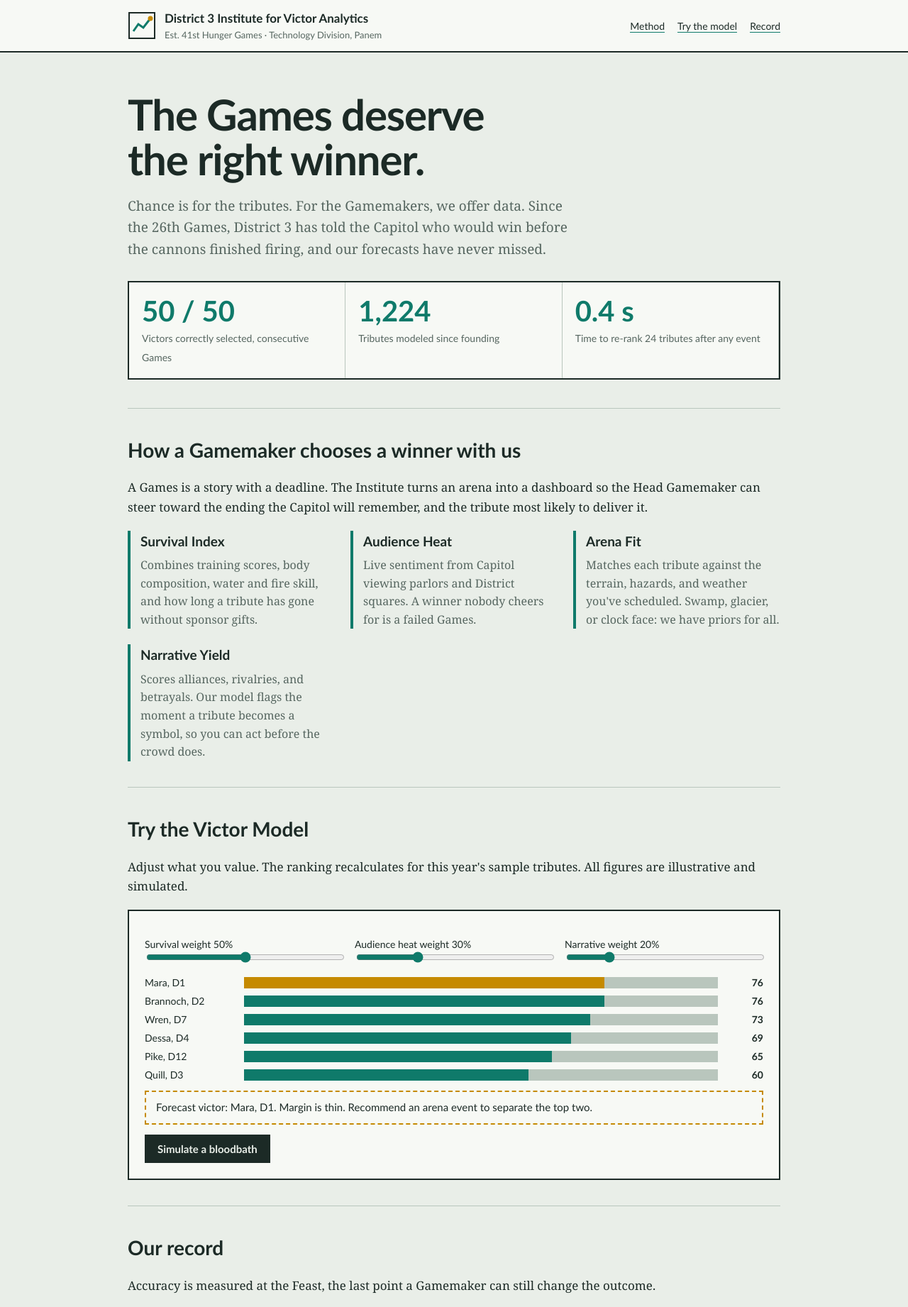
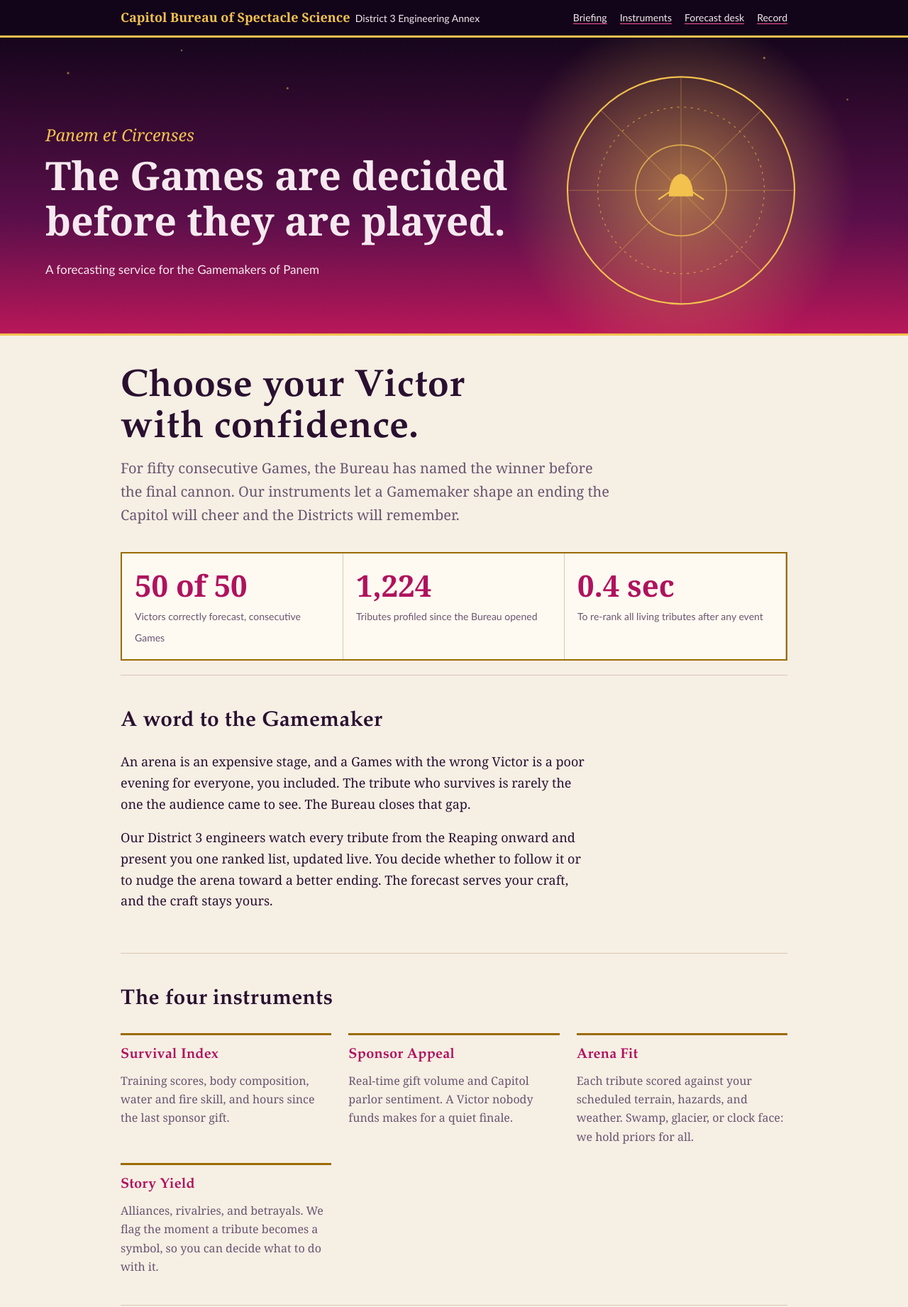
Before and after one commit to hunger-games-institute/e, a plain HTML site: page index.html in a window 1280 px wide. Shown: the top 1842 px of the page at 71% size. Drawn offline with Linux system fonts and the light colour scheme.

Commit message:
Update index.html

```diff
--- a/index.html
+++ b/index.html
@@ -3,138 +3,174 @@
 <head>
 <meta charset="utf-8">
 <meta name="viewport" content="width=device-width, initial-scale=1, viewport-fit=cover">
-<title>The District 3 Institute for Victor Analytics</title>
+<title>District 3 institue of tribute prediction.</title>
 <style>
 :root{
-  --bg:#e9eee8;--panel:#f7f9f5;--ink:#1c2a26;--mute:#566660;--line:#b9c6bd;
-  --circuit:#0f7a6a;--gold:#c58a00;--alert:#b3261e;
+  --bg:#f6efe4;--panel:#fffaf1;--ink:#2a1030;--mute:#6b5570;--line:#d9c8b4;
+  --pink:#b0125e;--gold:#9a6b00;--teal:#0e7466;
   box-sizing:border-box;padding-top:env(safe-area-inset-top,0px);padding-bottom:env(safe-area-inset-bottom,0px);
 }
 @media (prefers-color-scheme:dark){:root:not([data-theme="light"]){
-  --bg:#0f1a18;--panel:#16251f;--ink:#e3efe8;--mute:#93a9a0;--line:#2b4239;
-  --circuit:#3fd0b6;--gold:#f0b429;--alert:#ff7a70;}}
-:root[data-theme="dark"]{--bg:#0f1a18;--panel:#16251f;--ink:#e3efe8;--mute:#93a9a0;--line:#2b4239;--circuit:#3fd0b6;--gold:#f0b429;--alert:#ff7a70;}
+  --bg:#17081c;--panel:#230d2b;--ink:#f6e9ef;--mute:#b99ac0;--line:#4a2457;--pink:#ff4fa3;--gold:#f2c14e;--teal:#4fe0c8;}}
+:root[data-theme="dark"]{--bg:#17081c;--panel:#230d2b;--ink:#f6e9ef;--mute:#b99ac0;--line:#4a2457;--pink:#ff4fa3;--gold:#f2c14e;--teal:#4fe0c8;}
 html{scroll-padding-top:env(safe-area-inset-top,0px)}
 *{box-sizing:border-box}
-body{margin:0;background:var(--bg);color:var(--ink);font:17px/1.6 Georgia,"Times New Roman",serif}
-.wrap{max-width:960px;margin:0 auto;padding:0 20px}
-h1,h2,h3,.sans{font-family:"Trebuchet MS","Segoe UI",Helvetica,Arial,sans-serif}
-header.top{border-bottom:2px solid var(--ink);background:var(--panel)}
-.top .wrap{display:flex;justify-content:space-between;align-items:center;gap:12px;padding-top:12px;padding-bottom:12px;flex-wrap:wrap}
-.brand{display:flex;align-items:center;gap:12px;font-family:"Trebuchet MS",Helvetica,sans-serif;font-weight:700}
-.brand small{display:block;font-weight:400;color:var(--mute);font-size:13px}
-nav a{color:var(--ink);margin-left:18px;font:14px "Trebuchet MS",Helvetica,sans-serif;text-decoration:none;border-bottom:1px solid var(--circuit)}
-nav a:focus-visible,button:focus-visible{outline:3px solid var(--gold);outline-offset:2px}
-.hero{padding:56px 0 40px}
-.hero h1{font-size:clamp(34px,6vw,60px);line-height:1.05;margin:0 0 18px;letter-spacing:-.02em;max-width:15ch}
-.hero p{max-width:60ch;font-size:19px;color:var(--mute)}
-.tally{display:flex;gap:0;margin-top:30px;border:2px solid var(--ink);background:var(--panel);flex-wrap:wrap}
-.tally div{flex:1 1 180px;padding:16px 18px;border-right:1px solid var(--line)}
-.tally b{display:block;font:700 40px "Trebuchet MS",Helvetica,sans-serif;color:var(--circuit)}
-.tally span{font:14px "Trebuchet MS",Helvetica,sans-serif;color:var(--mute)}
-section{padding:36px 0;border-top:1px solid var(--line)}
-h2{font-size:28px;margin:0 0 12px}
-h3{font-size:19px;margin:0 0 6px}
-.grid{display:grid;grid-template-columns:repeat(auto-fit,minmax(260px,1fr));gap:22px;margin-top:20px}
-.grid>div{border-left:4px solid var(--circuit);padding-left:14px}
+body{margin:0;background:var(--bg);color:var(--ink);font:18px/1.65 Georgia,"Times New Roman",serif}
+.wrap{max-width:980px;margin:0 auto;padding:0 20px}
+h1,h2,h3{font-family:"Bodoni MT",Didot,"Palatino Linotype",Georgia,serif;font-weight:700;letter-spacing:.01em}
+.ui{font-family:"Trebuchet MS","Segoe UI",Helvetica,Arial,sans-serif}
+header.top{background:#12051a;color:#f6e9ef;border-bottom:3px solid #f2c14e}
+.top .wrap{display:flex;justify-content:space-between;align-items:center;gap:10px;padding-top:10px;padding-bottom:10px;flex-wrap:wrap;font-family:"Trebuchet MS",Helvetica,sans-serif;font-size:14px}
+.top b{color:#f2c14e;font-family:"Bodoni MT",Didot,Georgia,serif;font-size:18px}
+nav a{color:#f6e9ef;margin-left:18px;text-decoration:none;border-bottom:1px solid #ff4fa3}
+a:focus-visible,button:focus-visible,input:focus-visible{outline:3px solid var(--gold);outline-offset:2px}
+.banner{display:block;width:100%;height:auto;max-height:420px}
+.intro{padding:44px 0 20px;display:grid;grid-template-columns:1fr;gap:10px}
+.intro h1{font-size:clamp(32px,5.5vw,54px);line-height:1.08;margin:0;max-width:18ch}
+.intro .lede{font-size:20px;max-width:62ch;color:var(--mute);margin:0}
+.seal{display:grid;grid-template-columns:repeat(auto-fit,minmax(200px,1fr));margin-top:26px;border:2px solid var(--gold);background:var(--panel)}
+.seal div{padding:16px 18px;border-right:1px solid var(--line)}
+.seal b{display:block;font:700 42px "Bodoni MT",Didot,Georgia,serif;color:var(--pink)}
+.seal span{font:14px "Trebuchet MS",Helvetica,sans-serif;color:var(--mute)}
+section{padding:40px 0;border-top:1px solid var(--line)}
+h2{font-size:30px;margin:0 0 12px}
+h3{font-size:20px;margin:0 0 6px;color:var(--pink)}
+.letter{max-width:66ch}
+.grid{display:grid;grid-template-columns:repeat(auto-fit,minmax(250px,1fr));gap:24px;margin-top:22px}
+.grid>div{border-top:3px solid var(--gold);padding-top:12px}
 .grid p{margin:0;color:var(--mute);font-size:16px}
-.panel{background:var(--panel);border:2px solid var(--ink);padding:22px;margin-top:20px}
-.row{display:grid;grid-template-columns:130px 1fr 54px;gap:10px;align-items:center;margin:9px 0;font:14px "Trebuchet MS",Helvetica,sans-serif}
-.bar{height:16px;background:var(--line);position:relative}
-.bar i{position:absolute;inset:0 auto 0 0;background:var(--circuit);width:0;transition:width .7s ease}
+.panel{background:var(--panel);border:2px solid var(--gold);padding:22px;margin-top:20px}
+.ctl{display:flex;flex-wrap:wrap;gap:16px;margin:0 0 16px}
+.ctl label{flex:1 1 200px;font:14px "Trebuchet MS",Helvetica,sans-serif}
+.ctl input{width:100%;accent-color:var(--pink)}
+.row{display:grid;grid-template-columns:140px 1fr 80px;gap:10px;align-items:center;margin:9px 0;font:14px "Trebuchet MS",Helvetica,sans-serif}
+.bar{height:16px;background:var(--line)}
+.bar i{display:block;height:100%;width:0;background:var(--pink);transition:width .7s ease}
 .row.top i{background:var(--gold)}
 .row em{font-style:normal;text-align:right;font-weight:700}
-.ctl{display:flex;flex-wrap:wrap;gap:16px;margin:16px 0}
-.ctl label{flex:1 1 200px;font:14px "Trebuchet MS",Helvetica,sans-serif}
-.ctl input{width:100%;accent-color:var(--circuit)}
-button{font:700 15px "Trebuchet MS",Helvetica,sans-serif;background:var(--ink);color:var(--bg);border:0;padding:11px 18px;cursor:pointer}
-#verdict{margin-top:14px;padding:12px 14px;border:2px dashed var(--gold);font:15px "Trebuchet MS",Helvetica,sans-serif;min-height:48px}
+#verdict{margin-top:14px;padding:12px 14px;border:2px dashed var(--pink);font:15px "Trebuchet MS",Helvetica,sans-serif;min-height:50px}
+button{font:700 15px "Trebuchet MS",Helvetica,sans-serif;background:var(--pink);color:#fff;border:0;padding:11px 18px;cursor:pointer;margin-top:14px}
 .scroll{overflow-x:auto}
-table{border-collapse:collapse;width:100%;font:15px "Trebuchet MS",Helvetica,sans-serif;min-width:520px}
-th,td{text-align:left;padding:8px 10px;border-bottom:1px solid var(--line)}
-th{border-bottom:2px solid var(--ink)}
-blockquote{margin:20px 0 0;padding:6px 0 6px 18px;border-left:4px solid var(--gold);font-style:italic}
+table{border-collapse:collapse;width:100%;font:15px "Trebuchet MS",Helvetica,sans-serif;min-width:560px}
+th,td{text-align:left;padding:9px 10px;border-bottom:1px solid var(--line)}
+th{border-bottom:2px solid var(--gold)}
+caption{text-align:left;font-weight:700;padding-bottom:6px}
+blockquote{margin:24px 0 0;padding:4px 0 4px 18px;border-left:4px solid var(--pink);font-style:italic;max-width:60ch}
 blockquote cite{display:block;font:14px "Trebuchet MS",Helvetica,sans-serif;font-style:normal;color:var(--mute);margin-top:6px}
-footer{border-top:2px solid var(--ink);background:var(--panel);padding:24px 0;font:13px/1.5 "Trebuchet MS",Helvetica,sans-serif;color:var(--mute)}
-@media(max-width:560px){.row{grid-template-columns:90px 1fr 46px}}
+footer{background:#12051a;color:#b99ac0;border-top:3px solid #f2c14e;padding:24px 0;font:13px/1.5 "Trebuchet MS",Helvetica,sans-serif}
+footer b{color:#f2c14e}
+@media(max-width:560px){.row{grid-template-columns:96px 1fr 64px}}
 @media(prefers-reduced-motion:reduce){.bar i{transition:none}}
 </style>
 </head>
 <body>
 <header class="top"><div class="wrap">
-  <div class="brand">
-    <svg width="40" height="40" viewBox="0 0 40 40" aria-hidden="true"><rect x="2" y="2" width="36" height="36" fill="none" stroke="currentColor" stroke-width="2"/><path d="M8 28 L15 18 L22 23 L32 10" fill="none" stroke="var(--circuit)" stroke-width="3"/><circle cx="32" cy="10" r="3.5" fill="var(--gold)"/></svg>
-    <span>District 3 Institute for Victor Analytics<small>Est. 41st Hunger Games &middot; Technology Division, Panem</small></span>
-  </div>
-  <nav><a href="#method">Method</a><a href="#model">Try the model</a><a href="#record">Record</a></nav>
+  <span><b>Capitol Bureau of Spectacle Science</b> &nbsp;District 3 Engineering Annex</span>
+  <nav><a href="#briefing">Briefing</a><a href="#instruments">Instruments</a><a href="#model">Forecast desk</a><a href="#record">Record</a></nav>
 </div></header>
 
+<svg class="banner" viewBox="0 0 1200 420" preserveAspectRatio="xMidYMid slice" role="img" aria-label="Banner: an arena seen from above, twenty-four pods ringed around a golden Cornucopia, under the words The Games Are Decided Before They Are Played">
+  <defs>
+    <linearGradient id="sky" x1="0" y1="0" x2="0" y2="1"><stop offset="0" stop-color="#12051a"/><stop offset=".6" stop-color="#5a0f4a"/><stop offset="1" stop-color="#c2185b"/></linearGradient>
+    <radialGradient id="glow" cx=".5" cy=".5" r=".5"><stop offset="0" stop-color="#f2c14e" stop-opacity=".55"/><stop offset="1" stop-color="#f2c14e" stop-opacity="0"/></radialGradient>
+  </defs>
+  <rect width="1200" height="420" fill="url(#sky)"/>
+  <g fill="#f2c14e" opacity=".5"><circle cx="90" cy="60" r="1.6"/><circle cx="240" cy="30" r="1.2"/><circle cx="380" cy="80" r="1.5"/><circle cx="1010" cy="40" r="1.6"/><circle cx="1120" cy="95" r="1.2"/><circle cx="860" cy="70" r="1.4"/></g>
+  <g transform="translate(900 215)">
+    <circle r="230" fill="url(#glow)"/>
+    <circle r="150" fill="none" stroke="#f2c14e" stroke-width="2"/>
+    <circle r="110" fill="none" stroke="#f2c14e" stroke-width="1" stroke-dasharray="3 6" opacity=".7"/>
+    <circle r="60" fill="none" stroke="#f2c14e" stroke-width="1.5" opacity=".8"/>
+    <g stroke="#f2c14e" stroke-width="1" opacity=".35"><line x1="-150" x2="150"/><line y1="-150" y2="150"/><line x1="-106" y1="-106" x2="106" y2="106"/><line x1="-106" y1="106" x2="106" y2="-106"/></g>
+    <g fill="#ff4fa3" id="pods"></g>
+    <path d="M-16 8 Q-16 -18 0 -22 Q16 -18 16 8 Z" fill="#f2c14e"/>
+    <path d="M-30 12 L0 -8 L30 12" fill="none" stroke="#f2c14e" stroke-width="2"/>
+  </g>
+  <g font-family="Bodoni MT,Didot,Georgia,serif" fill="#f6e9ef">
+    <text x="60" y="150" font-size="22" fill="#f2c14e" font-style="italic">Panem et Circenses</text>
+    <text x="60" y="215" font-size="52" font-weight="700">The Games are decided</text>
+    <text x="60" y="275" font-size="52" font-weight="700">before they are played.</text>
+  </g>
+  <g font-family="Trebuchet MS,Helvetica,sans-serif" fill="#f6e9ef" font-size="16">
+    <text x="60" y="325">A forecasting service for the Gamemakers of Panem</text>
+  </g>
+  <rect x="0" y="404" width="1200" height="16" fill="#f2c14e"/>
+  <script>(function(){var g=document.getElementById("pods"),s="";for(var i=0;i<24;i++){var a=i/24*Math.PI*2-Math.PI/2;s+='<circle cx="'+(Math.cos(a)*150).toFixed(1)+'" cy="'+(Math.sin(a)*150).toFixed(1)+'" r="6"/>';}g.innerHTML=s;})();</script>
+</svg>
+
 <main class="wrap">
-<div class="hero">
-  <h1>The Games deserve the right winner.</h1>
-  <p>Chance is for the tributes. For the Gamemakers, we offer data. Since the 26th Games, District 3 has told the Capitol who would win before the cannons finished firing, and our forecasts have never missed.</p>
-  <div class="tally">
-    <div><b>50 / 50</b><span>Victors correctly selected, consecutive Games</span></div>
-    <div><b>1,224</b><span>Tributes modeled since founding</span></div>
-    <div><b>0.4 s</b><span>Time to re-rank 24 tributes after any event</span></div>
+<div class="intro">
+  <h1>Choose your Victor with confidence.</h1>
+  <p class="lede">For fifty consecutive Games, the Bureau has named the winner before the final cannon. Our instruments let a Gamemaker shape an ending the Capitol will cheer and the Districts will remember.</p>
+  <div class="seal">
+    <div><b>50 of 50</b><span>Victors correctly forecast, consecutive Games</span></div>
+    <div><b>1,224</b><span>Tributes profiled since the Bureau opened</span></div>
+    <div><b>0.4 sec</b><span>To re-rank all living tributes after any event</span></div>
   </div>
 </div>
 
-<section id="method">
-  <h2>How a Gamemaker chooses a winner with us</h2>
-  <p>A Games is a story with a deadline. The Institute turns an arena into a dashboard so the Head Gamemaker can steer toward the ending the Capitol will remember, and the tribute most likely to deliver it.</p>
+<section id="briefing">
+  <h2>A word to the Gamemaker</h2>
+  <div class="letter">
+    <p>An arena is an expensive stage, and a Games with the wrong Victor is a poor evening for everyone, you included. The tribute who survives is rarely the one the audience came to see. The Bureau closes that gap.</p>
+    <p>Our District 3 engineers watch every tribute from the Reaping onward and present you one ranked list, updated live. You decide whether to follow it or to nudge the arena toward a better ending. The forecast serves your craft, and the craft stays yours.</p>
+  </div>
+</section>
+
+<section id="instruments">
+  <h2>The four instruments</h2>
   <div class="grid">
-    <div><h3>Survival Index</h3><p>Combines training scores, body composition, water and fire skill, and how long a tribute has gone without sponsor gifts.</p></div>
-    <div><h3>Audience Heat</h3><p>Live sentiment from Capitol viewing parlors and District squares. A winner nobody cheers for is a failed Games.</p></div>
-    <div><h3>Arena Fit</h3><p>Matches each tribute against the terrain, hazards, and weather you've scheduled. Swamp, glacier, or clock face: we have priors for all.</p></div>
-    <div><h3>Narrative Yield</h3><p>Scores alliances, rivalries, and betrayals. Our model flags the moment a tribute becomes a symbol, so you can act before the crowd does.</p></div>
+    <div><h3>Survival Index</h3><p>Training scores, body composition, water and fire skill, and hours since the last sponsor gift.</p></div>
+    <div><h3>Sponsor Appeal</h3><p>Real-time gift volume and Capitol parlor sentiment. A Victor nobody funds makes for a quiet finale.</p></div>
+    <div><h3>Arena Fit</h3><p>Each tribute scored against your scheduled terrain, hazards, and weather. Swamp, glacier, or clock face: we hold priors for all.</p></div>
+    <div><h3>Story Yield</h3><p>Alliances, rivalries, and betrayals. We flag the moment a tribute becomes a symbol, so you can decide what to do with it.</p></div>
   </div>
 </section>
 
 <section id="model">
-  <h2>Try the Victor Model</h2>
-  <p>Adjust what you value. The ranking recalculates for this year's sample tributes. All figures are illustrative and simulated.</p>
+  <h2>The forecast desk</h2>
+  <p class="letter">Weight the instruments to match this year's Games. The ranking updates for these sample tributes. All figures are simulated.</p>
   <div class="panel">
     <div class="ctl">
-      <label>Survival weight <span id="vs">50</span>%<input type="range" id="ws" min="0" max="100" value="50"></label>
-      <label>Audience heat weight <span id="vh">30</span>%<input type="range" id="wh" min="0" max="100" value="30"></label>
-      <label>Narrative weight <span id="vn">20</span>%<input type="range" id="wn" min="0" max="100" value="20"></label>
+      <label>Survival <span id="vs">50</span>%<input type="range" id="ws" min="0" max="100" value="50"></label>
+      <label>Sponsor appeal <span id="vh">30</span>%<input type="range" id="wh" min="0" max="100" value="30"></label>
+      <label>Story yield <span id="vn">20</span>%<input type="range" id="wn" min="0" max="100" value="20"></label>
     </div>
     <div id="rows" aria-live="polite"></div>
     <div id="verdict"></div>
-    <p style="margin:14px 0 0"><button id="roll">Simulate a bloodbath</button></p>
+    <button id="roll" type="button">Run the opening hour</button>
   </div>
 </section>
 
 <section id="record">
-  <h2>Our record</h2>
-  <p>Accuracy is measured at the Feast, the last point a Gamemaker can still change the outcome.</p>
+  <h2>The record</h2>
+  <p class="letter">Accuracy is measured at the Feast, the last moment a Gamemaker can still change the outcome.</p>
   <div class="panel">
-    <svg viewBox="0 0 640 220" width="100%" role="img" aria-label="Forecast accuracy by era: Institute 100 percent, intuition-based selection 31 percent">
+    <svg viewBox="0 0 640 220" width="100%" role="img" aria-label="Forecast accuracy by era: Bureau climbs to 100 percent, instinct-based selection stays near 31 percent">
       <g stroke="var(--line)"><line x1="40" y1="20" x2="620" y2="20"/><line x1="40" y1="70" x2="620" y2="70"/><line x1="40" y1="120" x2="620" y2="120"/><line x1="40" y1="170" x2="620" y2="170"/></g>
       <g font-family="Trebuchet MS,Helvetica,sans-serif" font-size="12" fill="var(--mute)"><text x="4" y="24">100%</text><text x="10" y="74">75%</text><text x="10" y="124">50%</text><text x="10" y="174">25%</text></g>
-      <polyline fill="none" stroke="var(--alert)" stroke-width="3" stroke-dasharray="6 4" points="40,126 120,114 200,142 280,102 360,150 440,120 520,138 620,124"/>
-      <polyline fill="none" stroke="var(--circuit)" stroke-width="4" points="40,160 120,110 200,60 280,30 360,22 440,20 520,20 620,20"/>
-      <g font-family="Trebuchet MS,Helvetica,sans-serif" font-size="13" font-weight="700"><text x="432" y="12" fill="var(--circuit)">Institute</text><text x="500" y="156" fill="var(--alert)">Intuition</text></g>
+      <polyline fill="none" stroke="var(--mute)" stroke-width="3" stroke-dasharray="6 4" points="40,126 120,114 200,142 280,102 360,150 440,120 520,138 620,124"/>
+      <polyline fill="none" stroke="var(--pink)" stroke-width="4" points="40,160 120,110 200,60 280,30 360,22 440,20 520,20 620,20"/>
+      <g font-family="Trebuchet MS,Helvetica,sans-serif" font-size="13" font-weight="700"><text x="440" y="12" fill="var(--pink)">The Bureau</text><text x="500" y="156" fill="var(--mute)">Instinct</text></g>
       <g font-family="Trebuchet MS,Helvetica,sans-serif" font-size="12" fill="var(--mute)"><text x="30" y="200">Games 26</text><text x="270" y="200">Games 50</text><text x="560" y="200">Games 75</text></g>
     </svg>
   </div>
-  <div class="scroll" style="margin-top:20px"><table>
-    <caption class="sans" style="text-align:left;font-weight:700;padding-bottom:6px">Recent forecasts (selected Games)</caption>
-    <tr><th>Games</th><th>Arena</th><th>Forecast victor</th><th>Called at</th><th>Result</th></tr>
-    <tr><td>71st</td><td>Flooded city</td><td>Male, District 4</td><td>Day 2</td><td>Correct</td></tr>
-    <tr><td>72nd</td><td>Frozen basin</td><td>Female, District 9</td><td>Day 1</td><td>Correct</td></tr>
-    <tr><td>73rd</td><td>Clockwork forest</td><td>Male, District 7</td><td>Hour 6</td><td>Correct</td></tr>
-    <tr><td>74th</td><td>Desert canyon</td><td>Female, District 12</td><td>Day 3</td><td>Correct</td></tr>
-    <tr><td>75th</td><td>Reaping redux</td><td>Pending review</td><td>n/a</td><td>Under audit</td></tr>
+  <div class="scroll" style="margin-top:22px"><table>
+    <caption>Recent forecasts</caption>
+    <tr><th>Games</th><th>Arena</th><th>Forecast Victor</th><th>Named at</th><th>Outcome</th></tr>
+    <tr><td>71st</td><td>Flooded city</td><td>Male, District 4</td><td>Day 2</td><td>Confirmed</td></tr>
+    <tr><td>72nd</td><td>Frozen basin</td><td>Female, District 9</td><td>Day 1</td><td>Confirmed</td></tr>
+    <tr><td>73rd</td><td>Clockwork forest</td><td>Male, District 7</td><td>Hour 6</td><td>Confirmed</td></tr>
+    <tr><td>74th</td><td>Desert canyon</td><td>Female, District 12</td><td>Day 3</td><td>Confirmed</td></tr>
+    <tr><td>75th</td><td>Reaping redux</td><td>Under review</td><td>n/a</td><td>Pending</td></tr>
   </table></div>
-  <blockquote>"I used to guess. Now I open a dashboard, and the arena ends the way I planned it."
-    <cite>Senior Gamemaker, name withheld on request</cite></blockquote>
+  <blockquote>"I used to trust my instincts. Now I open the desk, and the arena ends the way I intended."
+    <cite>A senior Gamemaker, name withheld at the Bureau's request</cite></blockquote>
 </section>
 </main>
 
 <footer><div class="wrap">
-  The District 3 Institute for Victor Analytics is a fictional organization created for entertainment. Forecasts shown are simulated. The Institute accepts no liability for tribute outcomes, mutt behavior, or Capitol taste.
+  <b>Capitol Bureau of Spectacle Science.</b> A fictional organization written for entertainment. Forecasts are simulated. The Bureau accepts no liability for tribute outcomes, mutt behavior, or Capitol taste.
 </div></footer>
 
 <script>
@@ -155,12 +191,12 @@ footer{border-top:2px solid var(--ink);background:var(--panel);padding:24px 0;fo
     list.forEach(function(x,i){
       var d=document.createElement("div");d.className="row"+(i===0?" top":"");
       d.innerHTML='<span></span><div class="bar"><i></i></div><em></em>';
-      d.children[0].textContent=x.n;d.children[2].textContent=x.v;
+      d.children[0].textContent=x.n;d.children[2].textContent=x.v+" pts";
       rows.appendChild(d);
       requestAnimationFrame(function(){d.querySelector("i").style.width=x.v+"%"});
     });
     var gap=list[0].v-list[1].v;
-    verdict.textContent="Forecast victor: "+list[0].n+". "+(gap<4?"Margin is thin. Recommend an arena event to separate the top two.":"Margin is comfortable. No intervention recommended.");
+    verdict.textContent="Forecast Victor: "+list[0].n+". "+(gap<4?"The margin is thin. Consider an arena event to separate the top two.":"The margin is comfortable. No intervention advised.");
   }
   ids.forEach(function(i){document.getElementById(i).addEventListener("input",render)});
   document.getElementById("roll").addEventListener("click",function(){jitter();render()});
```
